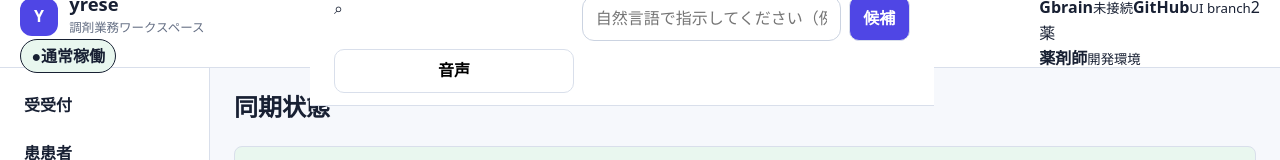
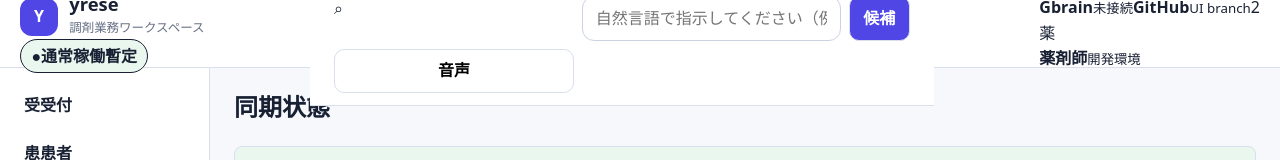
Before and after one commit to yusuketakuma/yrese, a Next.js app in the folder apps/web/: page /sync-status in a window 1280 px wide. Shown: the top 160 px of the page. Built offline with nearby package versions, Linux system fonts and the light colour scheme.

Commit message:
fix(ui): mark default system mode as provisional

```diff
--- a/apps/web/app/system-mode-badge.tsx
+++ b/apps/web/app/system-mode-badge.tsx
@@ -5,31 +5,34 @@ import {
   SYSTEM_MODE_PRESENTATION,
 } from "./status/visual-status-registry";
 
-/**
- * システムモード表示文言。正本は Visual Status Registry(SYSTEM_MODE_LABELS)。
- * 既存 import(mode-capability-view 等)との互換のため同名で再エクスポートする。
- */
 export const MODE_LABELS: Record<SystemMode, string> = SYSTEM_MODE_LABELS;
 
 /**
- * システムモード常時表示バッジ。
- * 現時点はモード検知バックエンドが未実装のため NORMAL 固定のプレースホルダー。
- * モード取得APIは API Contract SSOT 承認後に接続する(未定義APIの仮定は禁止)。
- * 色だけに依存しない状態表現のため、必ず日本語ラベルを表示し、色非依存の冗長エンコードとして
- * 形状記号(aria-hidden の補助シンボル)を併記する(監査 A-03)。
+ * システムモード常時表示。
+ * モード検知APIは未接続であるため、既定値はNORMALだが必ず「暫定」を併記する。
+ * 実状態の正常性を保証する表示として扱ってはならない。
  */
-export function SystemModeBadge({ mode = "NORMAL" }: { mode?: SystemMode }) {
+export function SystemModeBadge({
+  mode = "NORMAL",
+  provisional = true,
+}: {
+  readonly mode?: SystemMode;
+  readonly provisional?: boolean;
+}) {
   return (
     <span
       className="system-mode-badge"
       data-mode={mode}
+      data-provisional={provisional ? "true" : "false"}
       role="status"
       aria-live="polite"
+      title={provisional ? "モード検知バックエンド未接続のため暫定表示" : undefined}
     >
       <span className="system-mode-shape" aria-hidden="true">
         {SYSTEM_MODE_PRESENTATION[mode].shape}
       </span>
       {MODE_LABELS[mode]}
+      {provisional ? <span className="system-mode-provisional">暫定</span> : null}
     </span>
   );
 }
```
